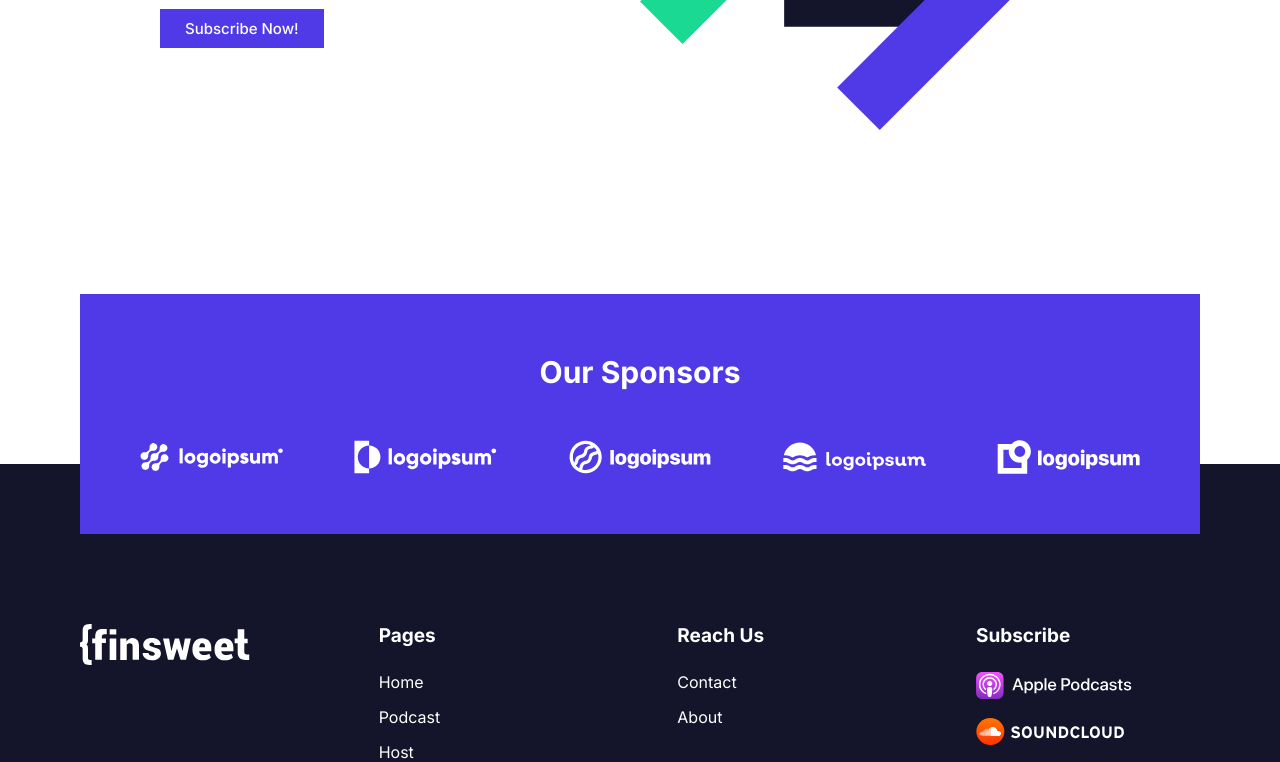
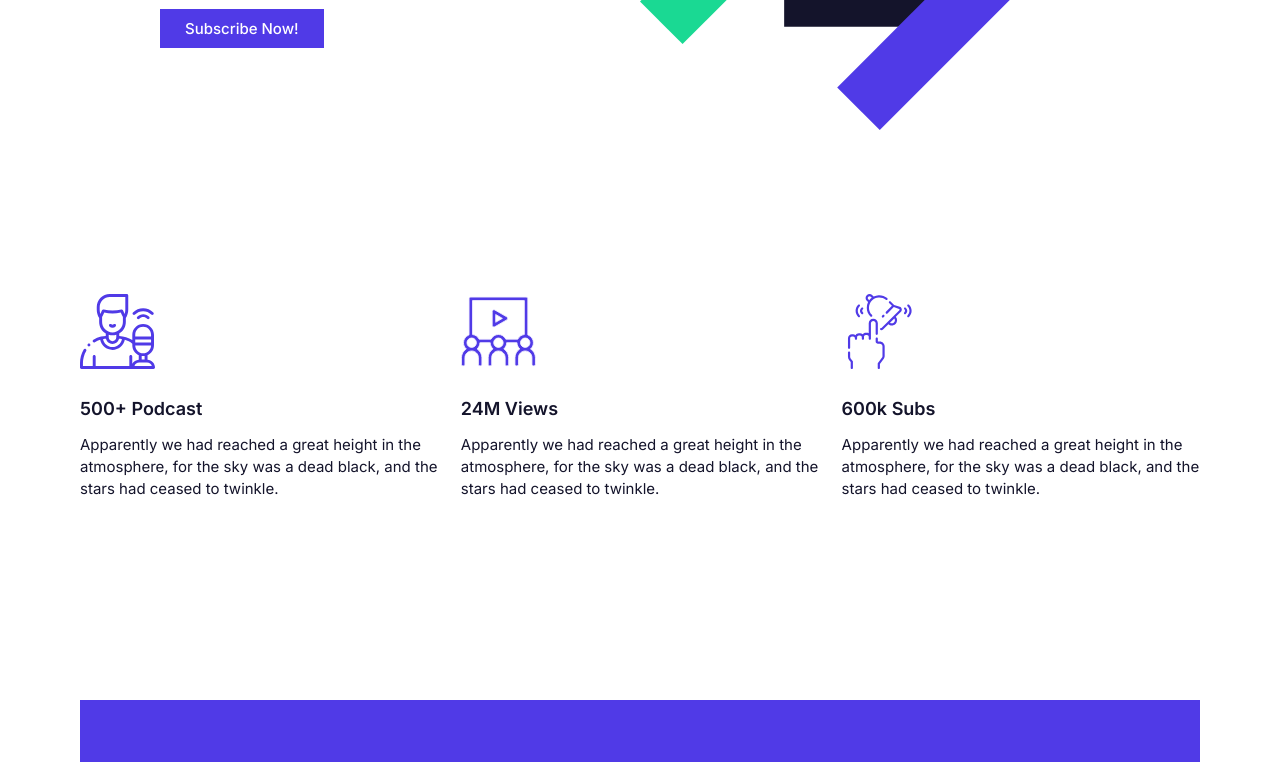
Before and after one commit to UmarkhonAkhmedov/podcast-react-app, a React (Create React App) app in the folder client-side/: page /about in a window 1280 px wide. Shown: the part 480-1242 px from the top of the page. Built offline with nearby package versions, Linux system fonts and the light colour scheme.

Commit message:
Adding Results Section for About Page

```diff
--- /dev/null
+++ b/client-side/src/components/About/Results.tsx
@@ -0,0 +1,22 @@
+import React from 'react'
+import { resultsData } from '../DummyData'
+
+function Results() {
+  return (
+    <div className='main__padding'>
+      <div className='container'>
+        <div className='results'>
+          {resultsData.map((item) => (
+            <div className='results__item' key={item.id}>
+              <img src={`/Img/About/result__${item.img}.svg`} alt={item.img} />
+              <h4>{item.heading}</h4>
+              <p>{item.text}</p>
+            </div>
+          ))}
+        </div>
+      </div>
+    </div>
+  )
+}
+
+export default Results
--- a/client-side/src/components/DummyData.tsx
+++ b/client-side/src/components/DummyData.tsx
@@ -49,3 +49,24 @@ export const originData = [
     text: ["Lorem ipsum dolor sit amet, consectetur adipiscing elit. Mus cras lacus tellus morbi viverra suspendisse ornare. Sit volutpat, volutpat ut netus malesuada enim penatibus non aliquet.", "Lorem ipsum dolor sit amet, consectetur adipiscing elit. Lorem eget condimentum enim libero ultricies amet odio fringilla. Ut nibh morbi augue porta aliquet commodo. Fermentum auctor lacus eget in ut integer viverra sed. Penatibus tortor consequat, habitasse non nisl.", "Lorem ipsum dolor sit amet, consectetur adipiscing elit. Lorem eget condimentum enim libero ultricies ame"]
   }
 ]
+
+export const resultsData = [
+  {
+    id: 1,
+    img: "podcast",
+    heading: "500+ Podcast",
+    text: "Apparently we had reached a great height in the atmosphere, for the sky was a dead black, and the stars had ceased to twinkle. "
+  },
+  {
+    id: 2,
+    img: "view",
+    heading: "24M Views",
+    text: "Apparently we had reached a great height in the atmosphere, for the sky was a dead black, and the stars had ceased to twinkle. "
+  },
+  {
+    id: 3,
+    img: "subs",
+    heading: "600k Subs",
+    text: "Apparently we had reached a great height in the atmosphere, for the sky was a dead black, and the stars had ceased to twinkle. "
+  }
+]
--- a/client-side/src/pages/About.tsx
+++ b/client-side/src/pages/About.tsx
@@ -1,10 +1,12 @@
 import React from 'react'
+import Results from '../components/About/Results'
 import Hero from '../components/Main/Hero'
 
 function About() {
   return (
     <div>
       <Hero heading='About Finsweet Podcast' text="Lorem ipsum dolor sit amet, consetetur sadipscing elitr, sed diam nonumy eirmod tempor invidunt ut labore et dolore magna aliquyam erat, sed diam voluptua." input={false} buttonText="Subscribe Now!" img="/Img/About/hero__main.svg" space={true} />
+      <Results />
     </div>
   )
 }
--- /dev/null
+++ b/client-side/src/styles/about/_results.scss
@@ -0,0 +1,39 @@
+.results {
+  display: flex;
+  justify-content: space-between;
+
+  @media screen and (max-width:500px){
+    flex-direction: column;
+  }
+
+
+  &__item {
+    width: 32%;
+    @media screen and (max-width:500px){
+      width: 90%;
+      margin: 0 auto 20px auto;
+    }
+
+
+    img {
+      width: 75px;
+      height: 75px;
+      @media screen and (max-width:768px){
+        width: 50px;
+        height: 50px;
+      }
+    }
+    h4 {
+      font-size: 18px;
+      font-weight: 600;
+      margin: 25px 0 15px 0;
+      @media screen and (max-width:768px){
+        font-size: 17px;
+        margin: 10px 0 5px 0;
+      }
+    }
+    p {
+      line-height: 22px;
+    }
+  }
+}
--- a/client-side/src/styles/style.scss
+++ b/client-side/src/styles/style.scss
@@ -13,3 +13,4 @@
 @import "./Contact/form";
 @import "./Contact/subscribe";
 @import "./components/main/story";
+@import "./about/results";
```
